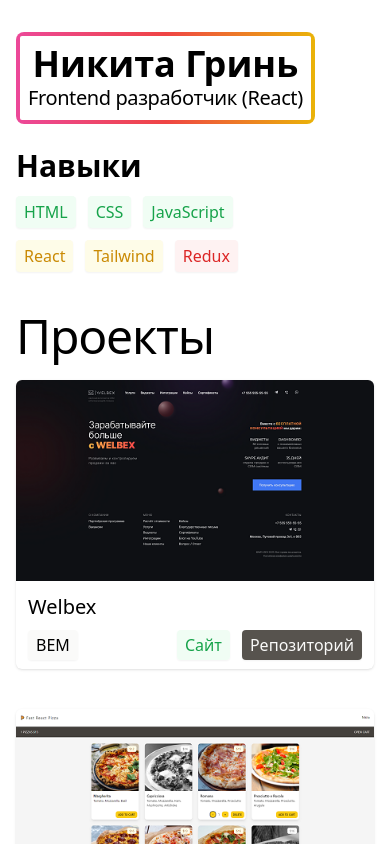
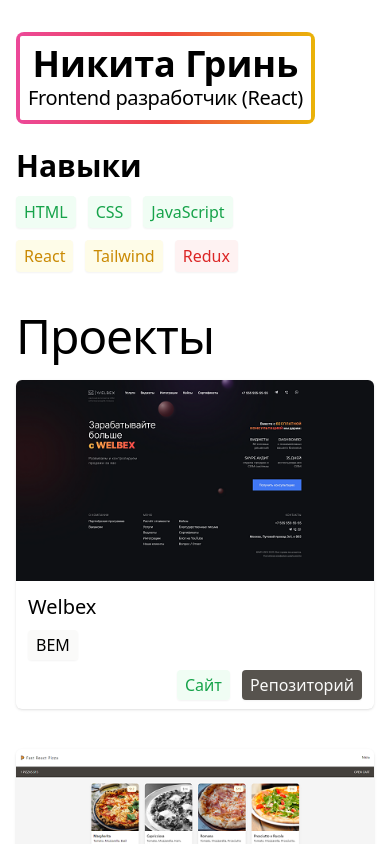
Before and after one commit to NikitaGrin/portfolio, a React (Vite) app: page / in a window 390 px wide. Shown: the top 844 px of the page. Built offline with nearby package versions, Linux system fonts and the light colour scheme.

Commit message:
Small screens fix

```diff
--- a/src/ProjectItem.tsx
+++ b/src/ProjectItem.tsx
@@ -13,7 +13,7 @@ function ProjectItem({
 }) {
   // fix of <a> cannot appear as a descendant of <a>.
   return (
-    <div className="relative cursor-pointer rounded-md shadow transition duration-300 hover:-translate-y-1 hover:shadow-xl active:translate-y-0 active:shadow-lg dark:bg-stone-800 dark:shadow-stone-800 dark:hover:shadow-stone-700 ">
+    <div className="relative cursor-pointer rounded-md pb-10 shadow transition duration-300 hover:-translate-y-1 hover:shadow-xl active:translate-y-0 active:shadow-lg dark:bg-stone-800 dark:shadow-stone-800 dark:hover:shadow-stone-700 ">
       <a href={link} className="absolute z-0 h-[100%] w-[100%]"></a>
       <img className=" w-full rounded-t-md" src={image} alt={name} />
       <div className="space-y-3 p-3">
@@ -26,7 +26,7 @@ function ProjectItem({
               </Label>
             ))}
           </div>
-          <div className="absolute right-3 z-10 space-x-3">
+          <div className="absolute bottom-3 right-3 z-10 space-x-3">
             <a href={link}>
               <Label color="green">Сайт</Label>
             </a>
```
